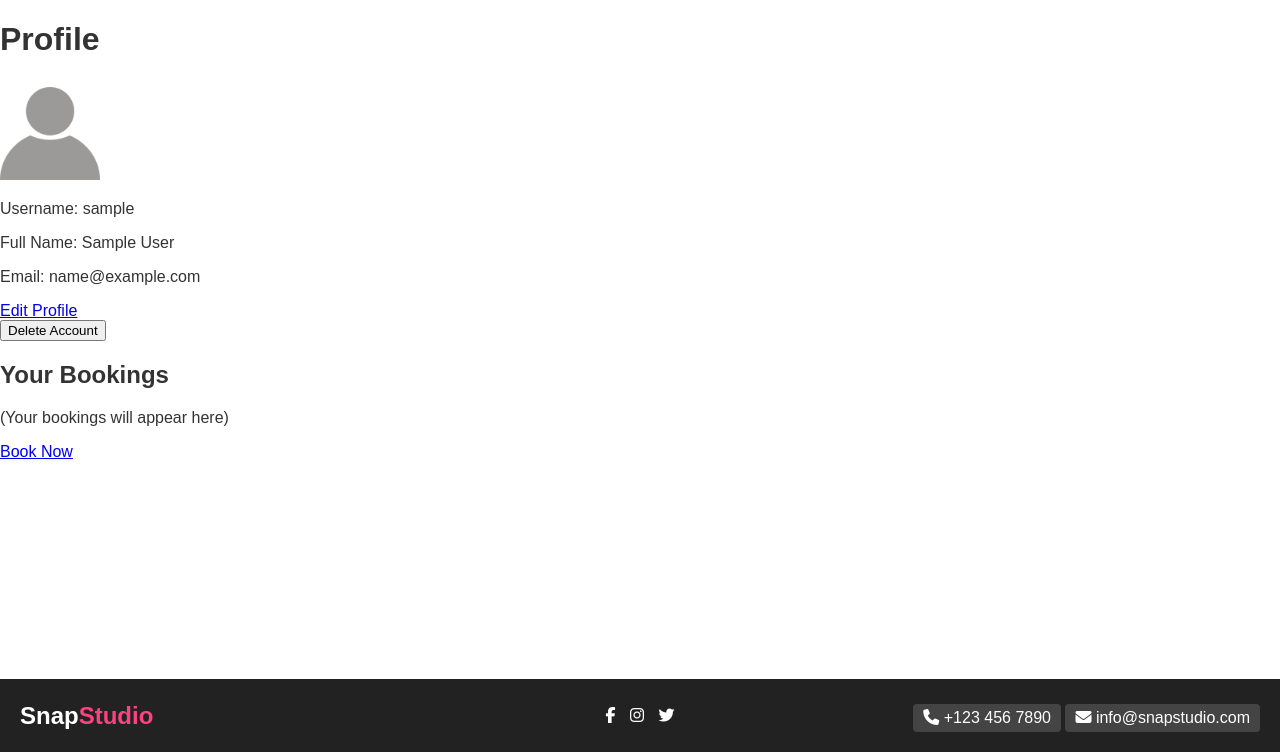
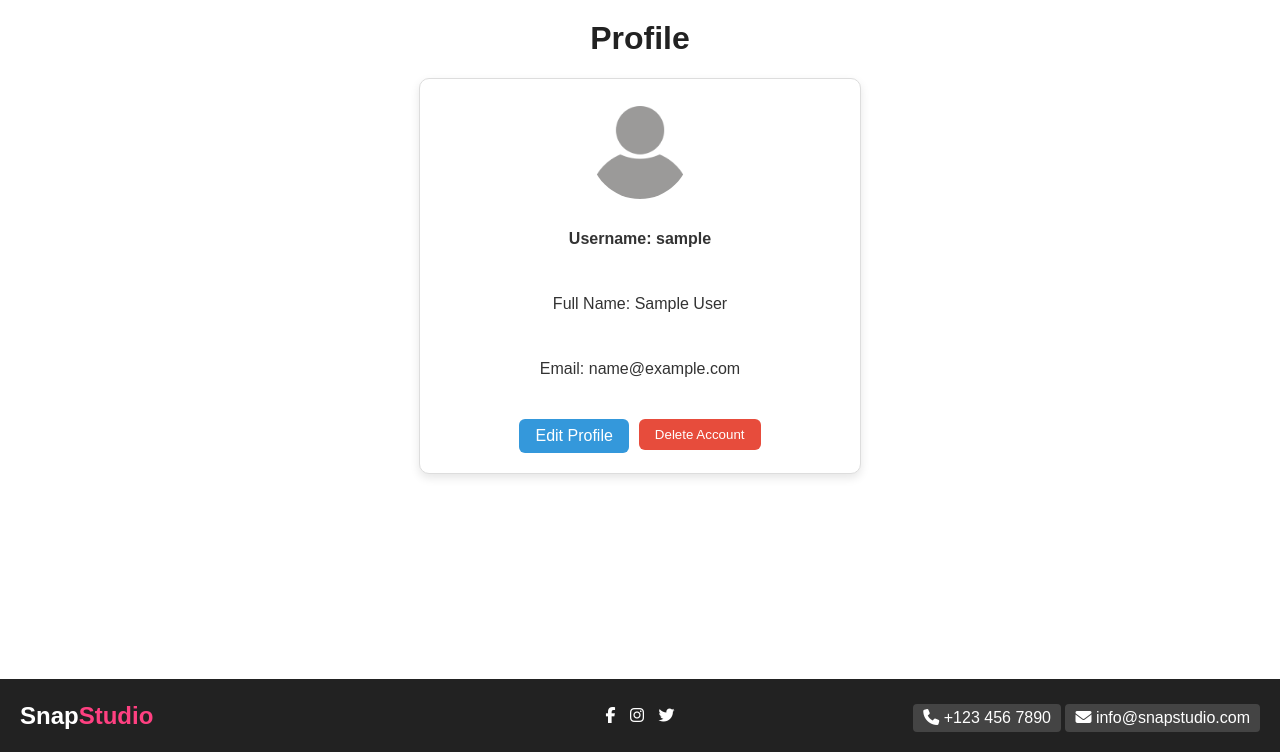
Before and after one commit to ayah3mad/snapstudio-booking, a Django app: page /profile/ in a window 1280 px wide. Shown: the part 48-800 px from the top of the page. Run offline with Django 5.2, Linux system fonts and the light colour scheme; the visitor is signed in with stand-in values (Sample User, id 1).

Commit message:
Style profile page and remove booking section

```diff
--- a/studio_app/templates/profile/profile.html
+++ b/studio_app/templates/profile/profile.html
@@ -1,31 +1,60 @@
 {% extends 'base.html' %}
 {% load static %}
+
 {% block title %}Profile Page{% endblock %}
 
 {% block content %}
-<h1>Profile</h1>
+<h1 style="text-align:center; margin-top:20px; color:#222;">Profile</h1>
+
 <!-- Profile Info Card -->
-<div>
-    <!-- Placeholder User Image -->
-    <img src="{% static 'images/user_placeholder.png' %}" alt="User Image" width="100" height="100">
-    <p>Username: {{ user.username }}</p>
+<div style="
+    max-width:400px;
+    margin:20px auto;
+    padding:20px;
+    border:1px solid #ddd;
+    border-radius:10px;
+    background:#fff;
+    box-shadow:0 4px 10px rgba(0,0,0,0.1);
+    text-align:center;
+    display:flex;
+    flex-direction:column;
+    gap:15px;
+">
+    <!-- User Image -->
+    <img src="{% static 'images/user_placeholder.png' %}" alt="User Image"
+         style="width:100px; height:100px; border-radius:50%; object-fit:cover; margin:0 auto;">
+
+    <p style="font-weight:600;">Username: {{ user.username }}</p>
     <p>Full Name: {{ user.first_name }} {{ user.last_name }}</p>
     <p>Email: {{ user.email }}</p>
-    <div>
-        <a href="{% url 'profile_update' %}">Edit Profile</a>
+
+    <div style="display:flex; justify-content:center; gap:10px; margin-top:10px;">
+        <a href="{% url 'profile_update' %}" style="
+            padding:8px 16px;
+            background-color:#3498db;
+            color:#fff;
+            border-radius:6px;
+            text-decoration:none;
+            font-weight:500;
+            transition:background-color 0.2s;
+        " onmouseover="this.style.backgroundColor='#2a7cc3'" onmouseout="this.style.backgroundColor='#3498db'">Edit Profile</a>
+
         <form method="POST" action="{% url 'delete_account' %}"
-        onsubmit="return confirm('Are you sure you want to delete your account?');">
-        {% csrf_token %}
-        <button type="submit">Delete Account</button>
+              onsubmit="return confirm('Are you sure you want to delete your account?');">
+            {% csrf_token %}
+            <button type="submit" style="
+                padding:8px 16px;
+                background-color:#e74c3c;
+                color:#fff;
+                border:none;
+                border-radius:6px;
+                font-weight:500;
+                cursor:pointer;
+                transition:background-color 0.2s;
+            " onmouseover="this.style.backgroundColor='#c0392b'" onmouseout="this.style.backgroundColor='#e74c3c'">
+                Delete Account
+            </button>
         </form>
     </div>
 </div>
-
-<!-- Booking Section Placeholder -->
-<h2>Your Bookings</h2>
-<p>(Your bookings will appear here)</p>
-<div>
-    <a href="##">Book Now</a>
-</div>
-
 {% endblock %}
```
